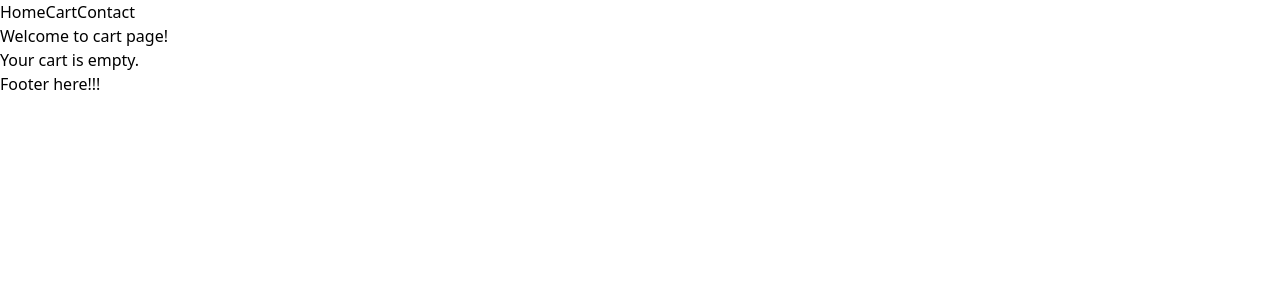
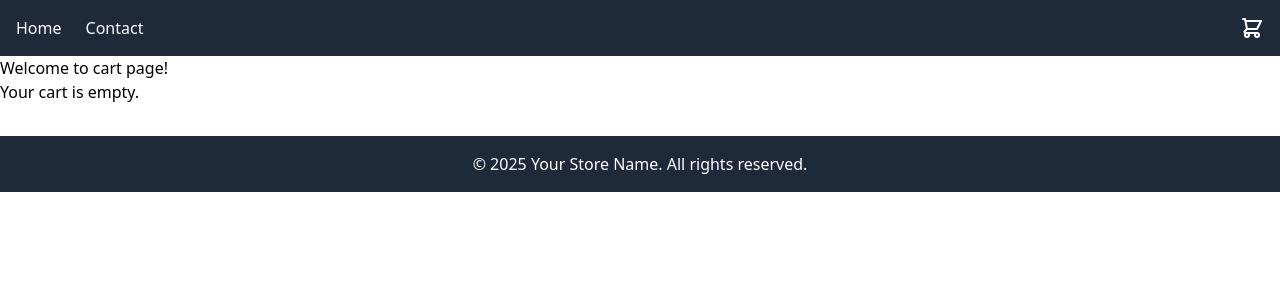
Before and after one commit to TrulsJohan/ca-react, a React (Vite) app: page /cart in a window 1280 px wide. Shown: the top 300 px of the page. Built offline with nearby package versions, Linux system fonts and the light colour scheme.

Commit message:
chore: added a carticon page

```diff
--- /dev/null
+++ b/src/components/Layout/CartIcon.jsx
@@ -0,0 +1,30 @@
+import { Link } from 'react-router-dom';
+import { useCart } from '../../stores/cart';
+
+export function CartIcon() {
+    const { getTotalItems } = useCart();
+    const itemCount = getTotalItems();
+
+    return (
+        <Link to="/cart" className="relative flex items-center">
+            <svg
+                xmlns="http://www.w3.org/2000/svg"
+                className="h-6 w-6 hover:text-blue-300"
+                fill="none"
+                viewBox="0 0 24 24"
+                stroke="currentColor">
+                <path
+                    strokeLinecap="round"
+                    strokeLinejoin="round"
+                    strokeWidth={2}
+                    d="M3 3h2l.4 2M7 13h10l4-8H5.4M7 13L5.4 5M7 13l-2.293 2.293c-.63.63-.184 1.707.707 1.707H17m0 0a2 2 0 100 4 2 2 0 000-4zm-8 2a2 2 0 11-4 0 2 2 0 014 0z"
+                />
+            </svg>
+            {itemCount > 0 && (
+                <span className="absolute -top-2 -right-2 bg-red-600 text-white text-xs rounded-full h-5 w-5 flex items-center justify-center">
+                    {itemCount}
+                </span>
+            )}
+        </Link>
+    );
+}
--- a/src/components/Layout/Footer.jsx
+++ b/src/components/Layout/Footer.jsx
@@ -1,11 +1,7 @@
 export function Footer() {
     return (
-        <>
-        <footer>
-            <h3>
-                Footer here!!!
-            </h3>
+        <footer className="bg-gray-800 text-white p-4 text-center mt-8">
+            <p>&copy; 2025 Your Store Name. All rights reserved.</p>
         </footer>
-        </>
-    )
+    );
 }
--- a/src/components/Layout/Header.jsx
+++ b/src/components/Layout/Header.jsx
@@ -1,13 +1,20 @@
-import { Link } from "react-router-dom";
+import { Link } from 'react-router-dom';
+import { CartIcon } from './CartIcon';
 
 export function Header() {
     return (
-        <>
-            <header>
-                <Link to={''}>Home</Link>
-                <Link to={'/cart'}>Cart</Link>
-                <Link to={'/contact'}>Contact</Link>
-            </header>
-        </>
+        <header className="bg-gray-800 text-white p-4">
+            <nav className="container mx-auto flex justify-between items-center">
+                <div className="space-x-6">
+                    <Link to="/" className="hover:text-blue-300">
+                        Home
+                    </Link>
+                    <Link to="/contact" className="hover:text-blue-300">
+                        Contact
+                    </Link>
+                </div>
+                <CartIcon />
+            </nav>
+        </header>
     );
 }
```
